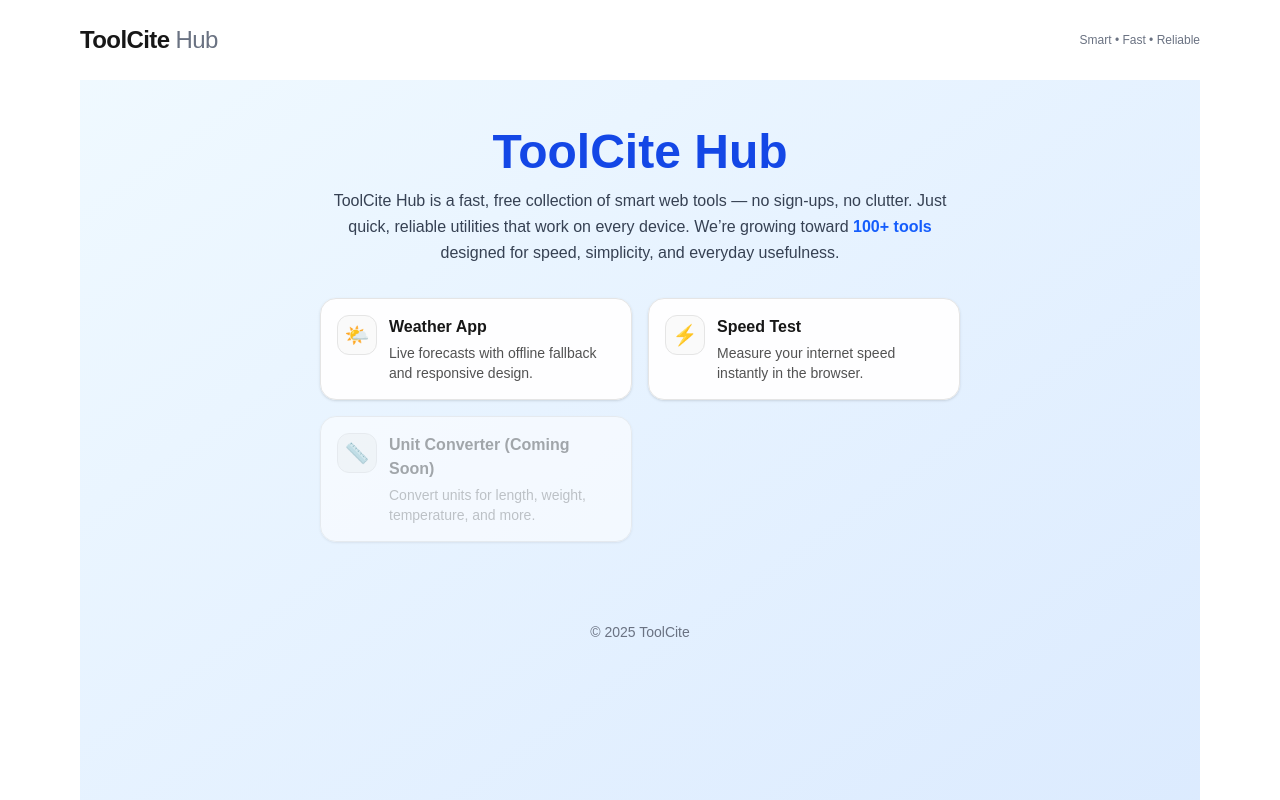
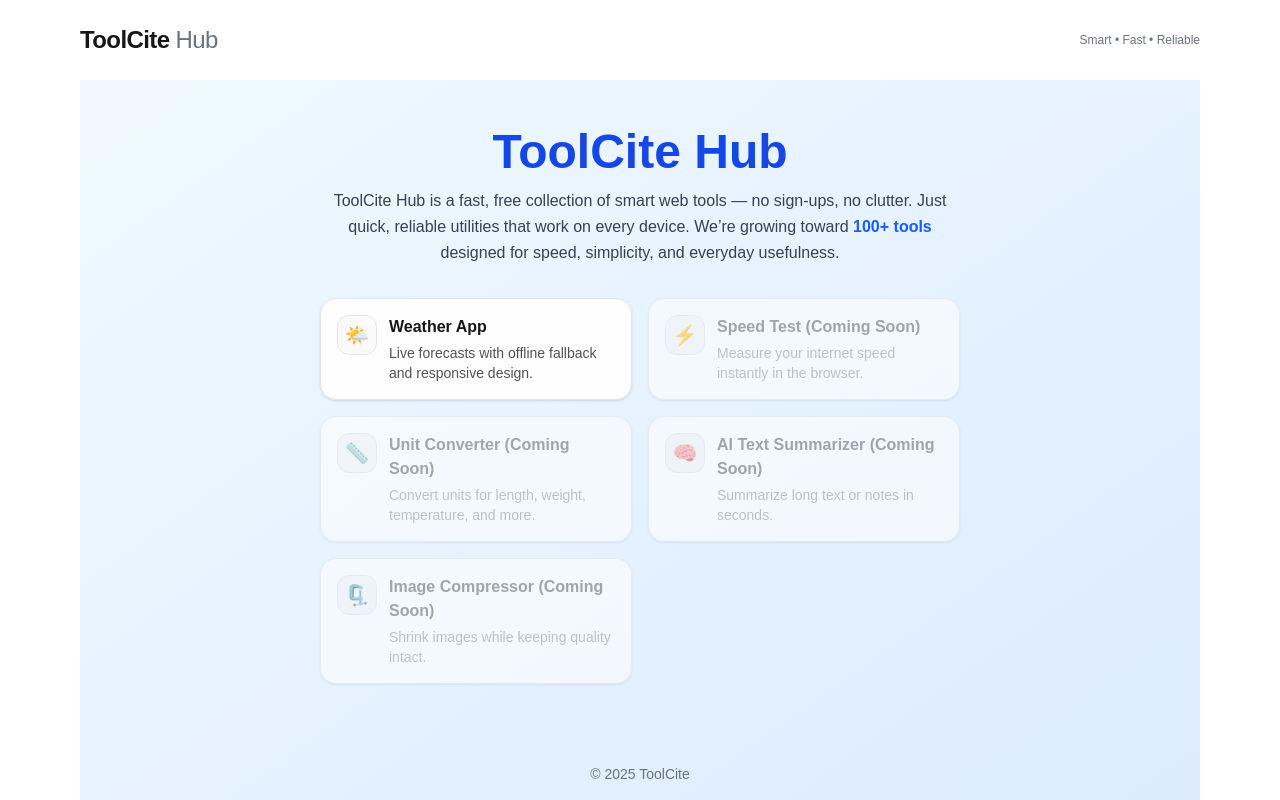
Before and after one commit to sowmyabharat1996/toolcite-hub, a Next.js app: page / in a window 1280 px wide. Shown: the top 800 px of the page. Built offline with nearby package versions, Linux system fonts and the light colour scheme.

Commit message:
changes9

```diff
--- a/app/page.tsx
+++ b/app/page.tsx
@@ -8,7 +8,7 @@ type Tool = {
   title: string;
   description: string;
   emoji: string;
-  href?: string; // optional for "coming soon"
+  href?: string; // optional if not yet live
   soon?: boolean;
 };
 
@@ -20,18 +20,30 @@ export default function HomePage() {
       title: "Weather App",
       description: "Live forecasts with offline fallback and responsive design.",
       emoji: "🌤️",
-      href: "/weather",
+      href: "/weather", // redirect handled by vercel.json
     },
     {
-      title: "Speed Test",
+      title: "Speed Test (Coming Soon)",
       description: "Measure your internet speed instantly in the browser.",
       emoji: "⚡",
-      href: "/speed",
+      soon: true, // ✅ not live yet
     },
     {
       title: "Unit Converter (Coming Soon)",
       description: "Convert units for length, weight, temperature, and more.",
       emoji: "📏",
+      soon: true,
+    },
+    {
+      title: "AI Text Summarizer (Coming Soon)",
+      description: "Summarize long text or notes in seconds.",
+      emoji: "🧠",
+      soon: true,
+    },
+    {
+      title: "Image Compressor (Coming Soon)",
+      description: "Shrink images while keeping quality intact.",
+      emoji: "🗜️",
       soon: true,
     },
   ];
@@ -54,7 +66,7 @@ export default function HomePage() {
         </p>
       </section>
 
-      {/* Tool Grid */}
+      {/* Tools Grid */}
       <section className="mx-auto max-w-2xl px-4 pb-20 grid gap-4 sm:grid-cols-2">
         {tools.map((tool) =>
           tool.soon ? (
@@ -63,7 +75,7 @@ export default function HomePage() {
               title={tool.title}
               description={tool.description}
               emoji={tool.emoji}
-              disabled
+              disabled // ✅ disables click
             />
           ) : (
             <ToolCard
@@ -71,13 +83,14 @@ export default function HomePage() {
               title={tool.title}
               description={tool.description}
               emoji={tool.emoji}
-              href={smartHref(tool.href!)}          // ✅ non-null assertion
-              onClick={() => onSmartNav(tool.href!)} // ✅ non-null assertion
+              href={smartHref(tool.href!)}
+              onClick={() => onSmartNav(tool.href!)}
             />
           )
         )}
       </section>
 
+      {/* Footer */}
       <footer className="pb-10 text-center text-sm text-gray-500 dark:text-gray-400">
         © {new Date().getFullYear()} ToolCite
       </footer>
```
